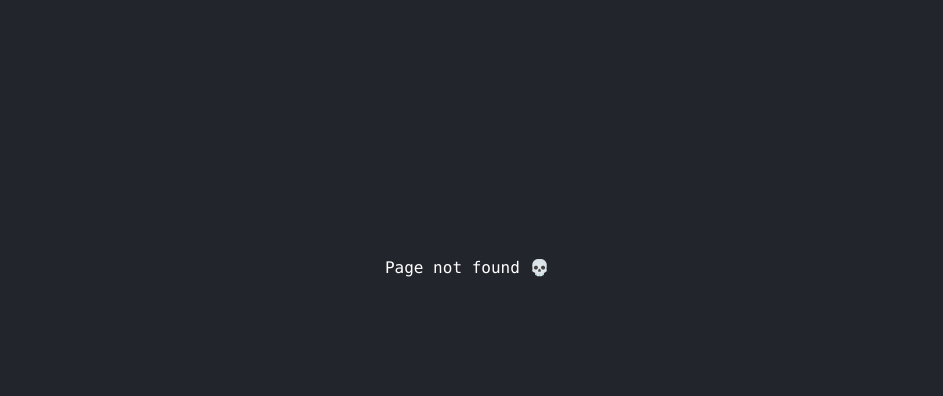
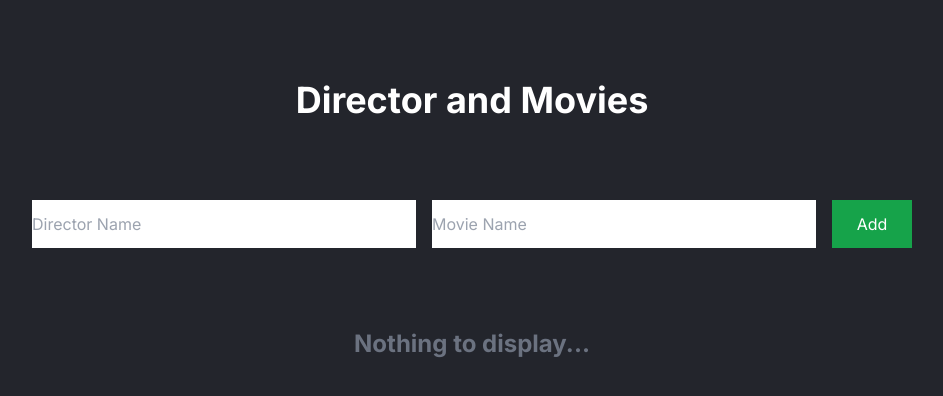
Before and after one commit to tonalmathew/itsReact, a React (Vite) app: page /project7 in a window 1280 px wide. Before the commit this address had no page. Shown: the top 396 px of the page, without its empty margins (168-1111 px from the left). Built offline with nearby package versions, Linux system fonts and the light colour scheme.

Commit message:
chore: update project 7

```diff
--- a/src/App.jsx
+++ b/src/App.jsx
@@ -6,6 +6,7 @@ import Project3 from './pages/Project3'
 import Project4 from './pages/Project4'
 import Project5 from './pages/Project5'
 import Project6 from './pages/Project6'
+import Project7 from './pages/Project7'
 import './App.css'
 
 
@@ -28,6 +29,7 @@ function App() {
       <Route path="/project4" element={<Project4 />}/>
       <Route path="/project5" element={<Project5 />}/>
       <Route path="/project6" element={<Project6 />}/>
+      <Route path="/project7" element={<Project7 />}/>
       <Route path="*" element={<h1><pre style={styles}>Page not found 💀 </pre></h1>}/>
     </Routes>
   )
--- a/src/pages/Home.jsx
+++ b/src/pages/Home.jsx
@@ -25,6 +25,9 @@ export default function Home() {
           <p>
             <Link className="route-link" to='/project6'>Project 6</Link>
           </p>
+          <p>
+            <Link className="route-link" to='/project7'>Project 7</Link>
+          </p>
       </nav>
     </>
   )
--- /dev/null
+++ b/src/pages/Project7.jsx
@@ -0,0 +1,72 @@
+import { useState } from "react";
+
+function Project7() {
+	const [directorName, setDirectorName] = useState("");
+	const [movieName, setMovieName] = useState("");
+	const [items, setItems] = useState([]);
+
+	const addItem = () => {
+    if(directorName.length<=0 && movieName.length<= 0) return
+    setItems([{ directorName, movieName }, ...items]);
+		setDirectorName("");
+		setMovieName("");
+	};
+
+	const removeItem = (index) => {
+		const modifyItems = [...items];
+		modifyItems.splice(index, 1);
+		setItems(modifyItems);
+	};
+
+	return (
+		<>
+			<h1 className='text-center font-bold text-4xl text-white pt-20'>Director and Movies</h1>
+
+			<div className='flex justify-center mt-20 gap-4 m-2'>
+				<input
+					className='w-96'
+					type='text'
+					value={directorName}
+					placeholder='Director Name'
+					onChange={(e) => setDirectorName(e.target.value)}
+				/>
+				<input
+					className='w-96'
+					type='text'
+					value={movieName}
+					placeholder='Movie Name'
+					onChange={(e) => setMovieName(e.target.value)}
+				/>
+				<button className='bg-green-600 p-3 w-20 text-white' onClick={addItem}>
+					Add
+				</button>
+			</div>
+
+			<div className='flex flex-col place-content-center justify-center mt-20'>
+				{items.length <= 0 ? (
+					<h1 className='text-center font-bold text-gray-500 text-2xl'>
+						Nothing to display...
+					</h1>
+				) : (
+					items.map((item, key) => (
+						<div key={key} className='flex justify-center m-2 gap-4'>
+							<div className='w-96 border border-white text-white p-2'>
+								{item.directorName}
+							</div>
+							<div className='w-96 border border-white text-white p-2'>
+								{item.movieName}
+							</div>
+							<button
+								className='bg-red-600 p-3 w-20 text-white'
+								onClick={() => removeItem(key)}>
+								Remove
+							</button>
+						</div>
+					))
+				)}
+			</div>
+		</>
+	);
+}
+
+export default Project7;
```
